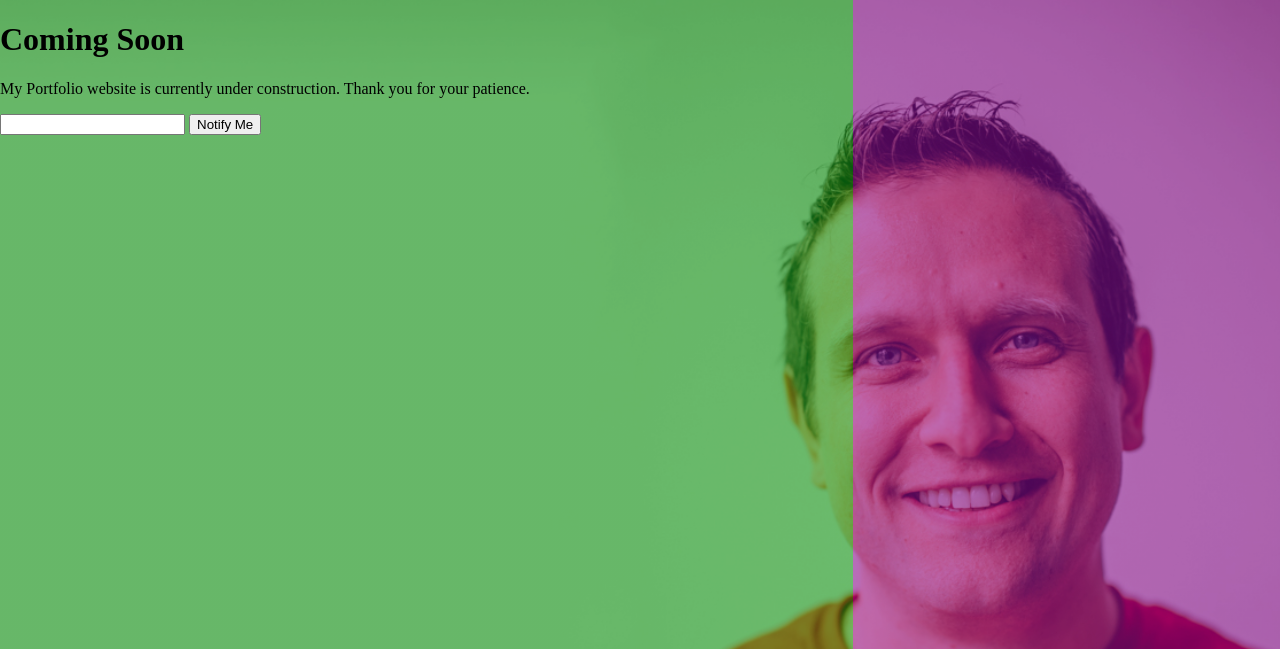
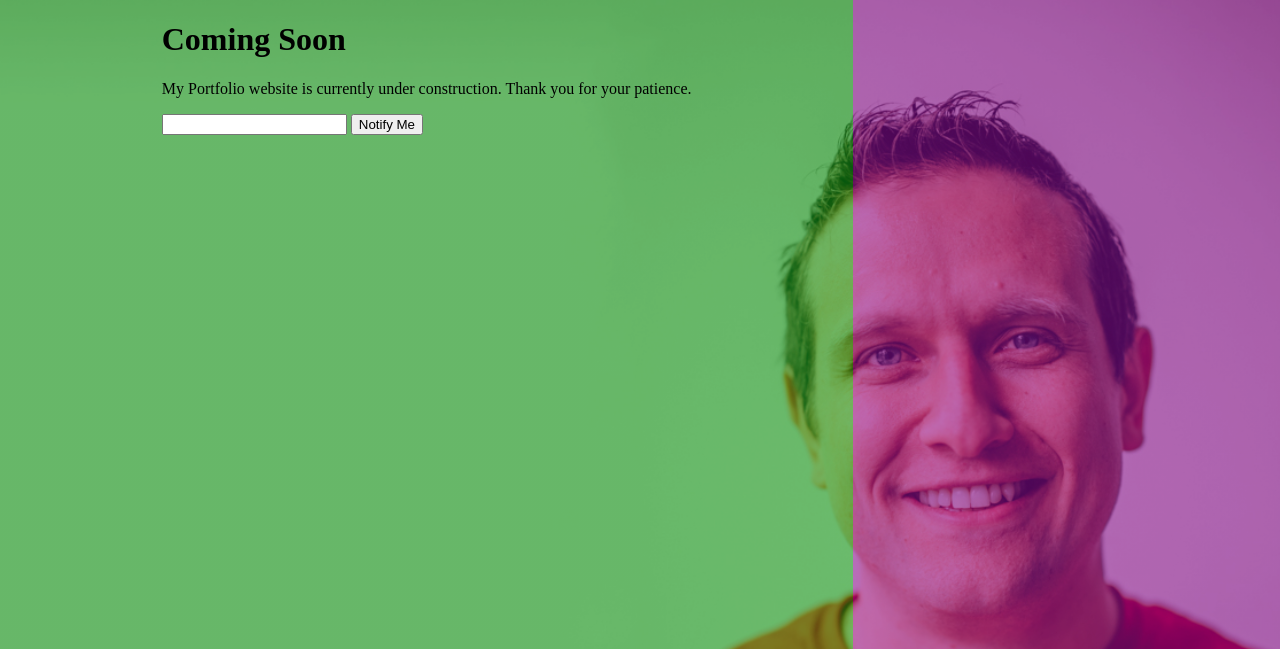
Before and after one commit to dmodugno/dmodugno.github.io, a PHP site: page / in a window 1280 px wide. Shown: the part 50-699 px from the top of the page. Run offline with PHP 8.4, Linux system fonts and the light colour scheme.

Commit message:
fix main elements

```diff
--- a/css/style.css
+++ b/css/style.css
@@ -22,6 +22,10 @@ body {
   	"footer footer"
 }
 
+.mainItem{
+  justify-self: center;
+}
+
 .nav {
     background-color: rgba(255, 0, 0, 0.3);
     grid-area: nav;
--- a/index.html
+++ b/index.html
@@ -6,13 +6,15 @@
 </head>
 <body class="site">
   <nav class="nav"></nav>
-  <main id="content" class="main-content">
+  <main class="main-content">
+    <div class="mainItem">
     <h1>Coming Soon</h1>
     <p>My Portfolio website is currently under construction. Thank you for your patience.</p>
     <form>
       <input name="firstname" type="email">
       <button>Notify Me</button>
     </form>
+    </div>
   </main>
   <aside class="sidebar"></aside>
   <footer class="footer-content"></footer>
```
